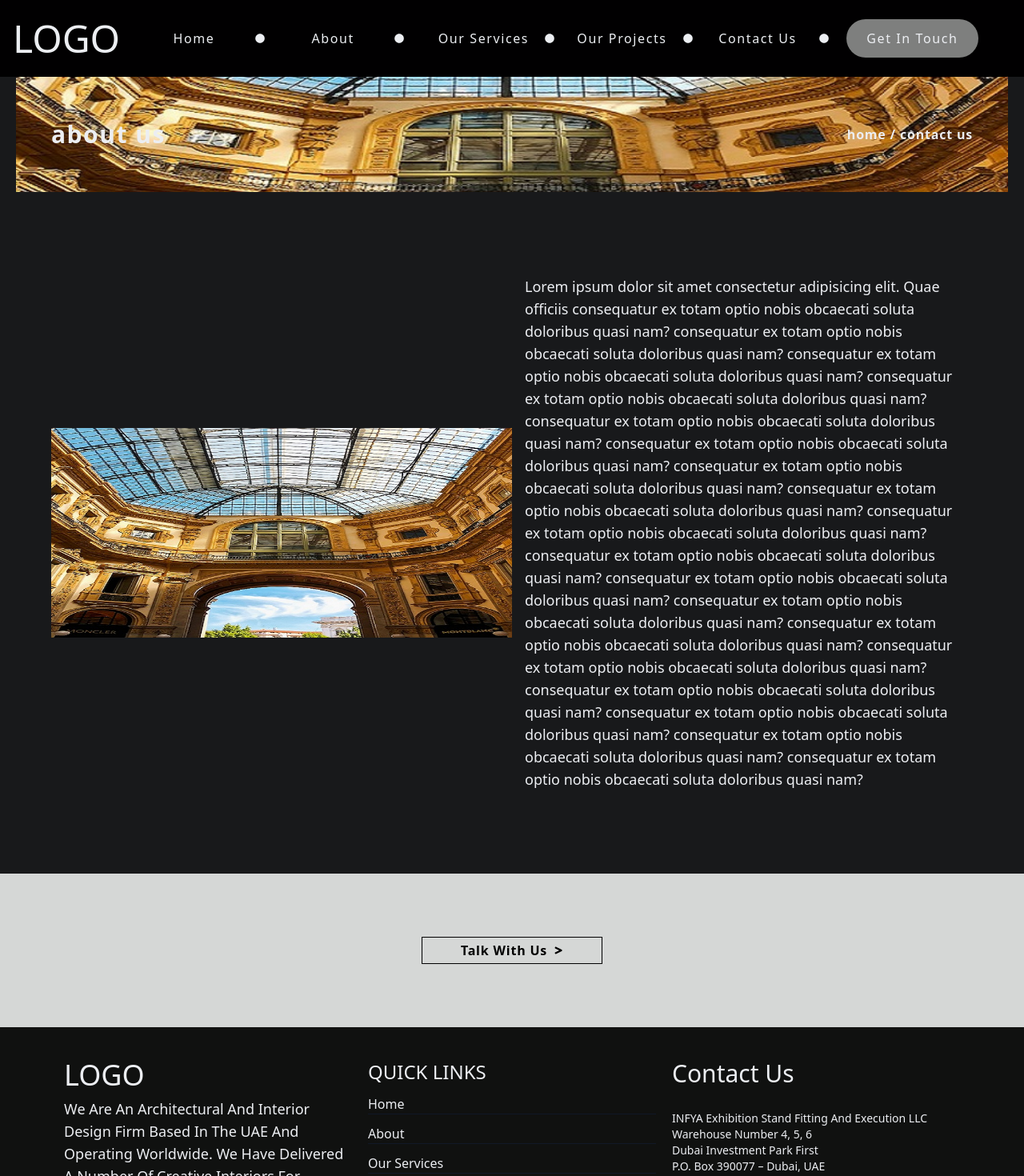
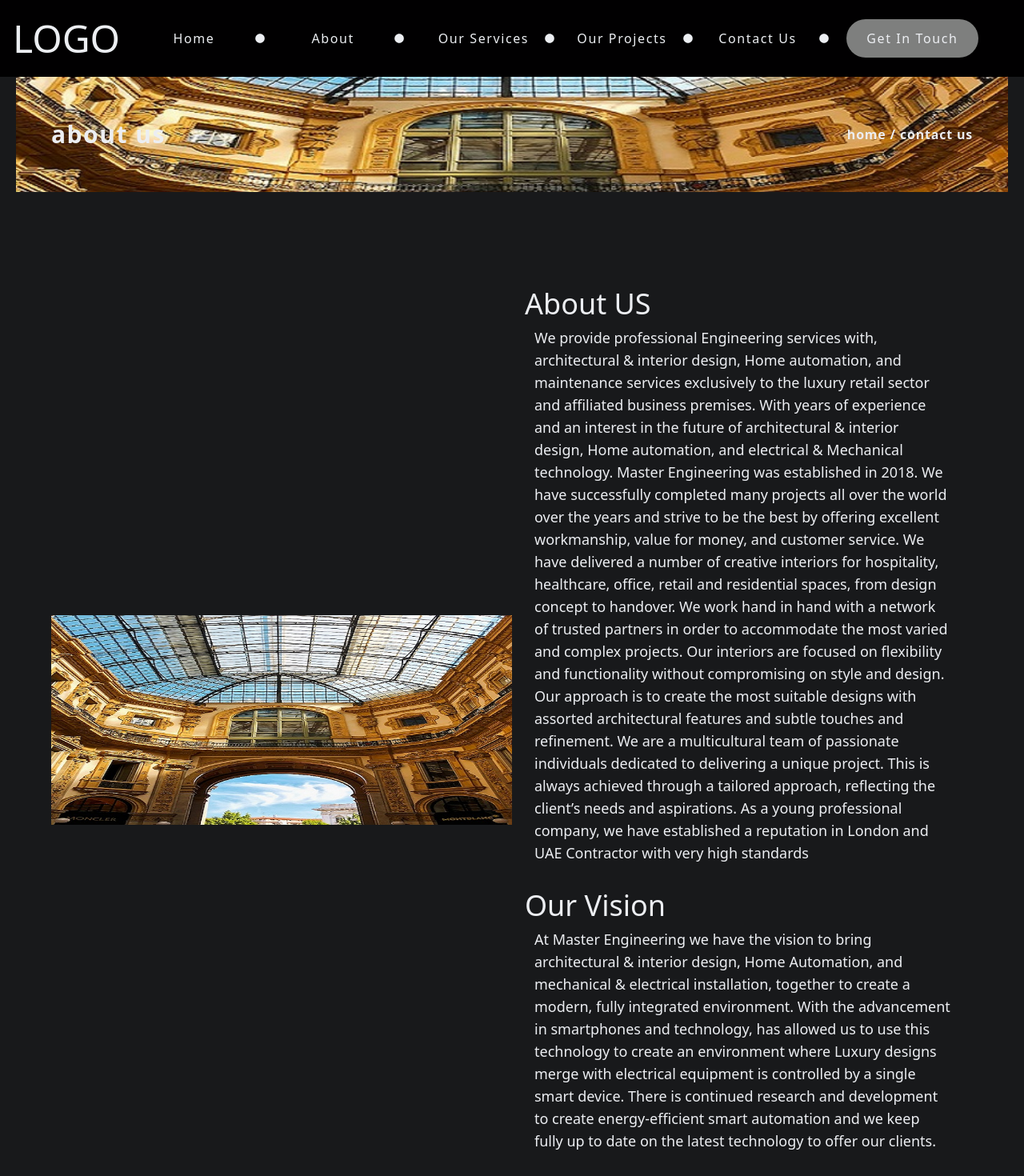
Before and after one commit to parham-mosadeq/infya, a Next.js app: page /about in a window 1280 px wide. Shown: the top 1470 px of the page at 80% size. Built offline with nearby package versions, Linux system fonts and the light colour scheme.

Commit message:
update about us

```diff
--- a/src/components/modules/about-us/AboutUsInfo.js
+++ b/src/components/modules/about-us/AboutUsInfo.js
@@ -1,28 +1,47 @@
 function AboutUsInfo() {
   return (
-    <div className='text-mainTxtColor py-10 px-4 text-lg'>
-      <p>
-        Lorem ipsum dolor sit amet consectetur adipisicing elit. Quae officiis
-        consequatur ex totam optio nobis obcaecati soluta doloribus quasi nam?
-        consequatur ex totam optio nobis obcaecati soluta doloribus quasi nam?
-        consequatur ex totam optio nobis obcaecati soluta doloribus quasi nam?
-        consequatur ex totam optio nobis obcaecati soluta doloribus quasi nam?
-        consequatur ex totam optio nobis obcaecati soluta doloribus quasi nam?
-        consequatur ex totam optio nobis obcaecati soluta doloribus quasi nam?
-        consequatur ex totam optio nobis obcaecati soluta doloribus quasi nam?
-        consequatur ex totam optio nobis obcaecati soluta doloribus quasi nam?
-        consequatur ex totam optio nobis obcaecati soluta doloribus quasi nam?
-        consequatur ex totam optio nobis obcaecati soluta doloribus quasi nam?
-        consequatur ex totam optio nobis obcaecati soluta doloribus quasi nam?
-        consequatur ex totam optio nobis obcaecati soluta doloribus quasi nam?
-        consequatur ex totam optio nobis obcaecati soluta doloribus quasi nam?
-        consequatur ex totam optio nobis obcaecati soluta doloribus quasi nam?
-        consequatur ex totam optio nobis obcaecati soluta doloribus quasi nam?
-        consequatur ex totam optio nobis obcaecati soluta doloribus quasi nam?
-        consequatur ex totam optio nobis obcaecati soluta doloribus quasi nam?
-        consequatur ex totam optio nobis obcaecati soluta doloribus quasi nam?
-      </p>
-    </div>
+    <section className='text-mainTxtColor py-10 px-4 text-lg'>
+      <div className='py-4'>
+        <h1 className='text-4xl capitalize pb-2'>About US</h1>
+        <p className='px-3'>
+          We provide professional Engineering services with, architectural &
+          interior design, Home automation, and maintenance services exclusively
+          to the luxury retail sector and affiliated business premises. With
+          years of experience and an interest in the future of architectural &
+          interior design, Home automation, and electrical & Mechanical
+          technology. Master Engineering was established in 2018. We have
+          successfully completed many projects all over the world over the years
+          and strive to be the best by offering excellent workmanship, value for
+          money, and customer service. We have delivered a number of creative
+          interiors for hospitality, healthcare, office, retail and residential
+          spaces, from design concept to handover. We work hand in hand with a
+          network of trusted partners in order to accommodate the most varied
+          and complex projects. Our interiors are focused on flexibility and
+          functionality without compromising on style and design. Our approach
+          is to create the most suitable designs with assorted architectural
+          features and subtle touches and refinement. We are a multicultural
+          team of passionate individuals dedicated to delivering a unique
+          project. This is always achieved through a tailored approach,
+          reflecting the client’s needs and aspirations. As a young professional
+          company, we have established a reputation in London and UAE Contractor
+          with very high standards
+        </p>{' '}
+      </div>
+      <div className='py-4'>
+        <h1 className='text-4xl capitalize pb-2'>Our Vision</h1>
+        <p className='px-3'>
+          At Master Engineering we have the vision to bring architectural &
+          interior design, Home Automation, and mechanical & electrical
+          installation, together to create a modern, fully integrated
+          environment. With the advancement in smartphones and technology, has
+          allowed us to use this technology to create an environment where
+          Luxury designs merge with electrical equipment is controlled by a
+          single smart device. There is continued research and development to
+          create energy-efficient smart automation and we keep fully up to date
+          on the latest technology to offer our clients.
+        </p>
+      </div>
+    </section>
   );
 }
 
```
